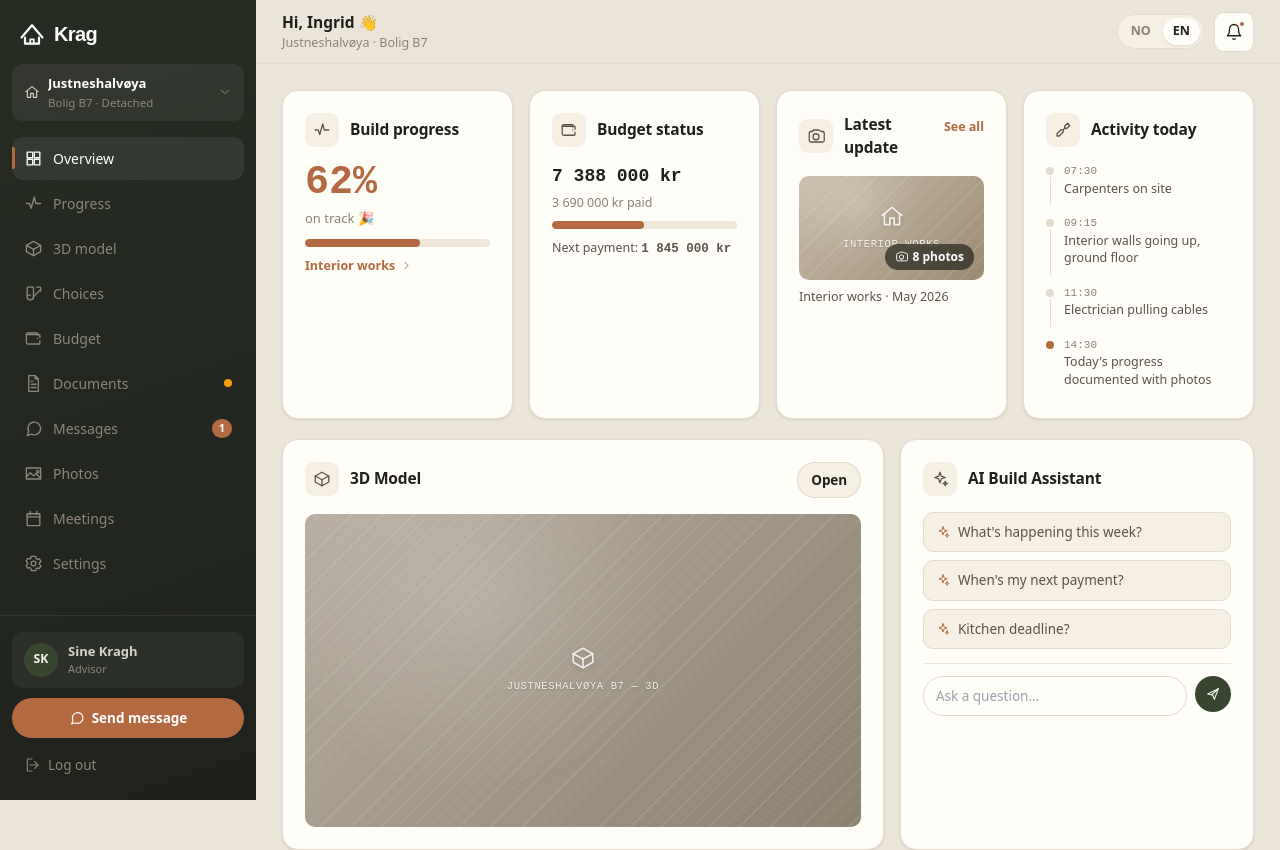
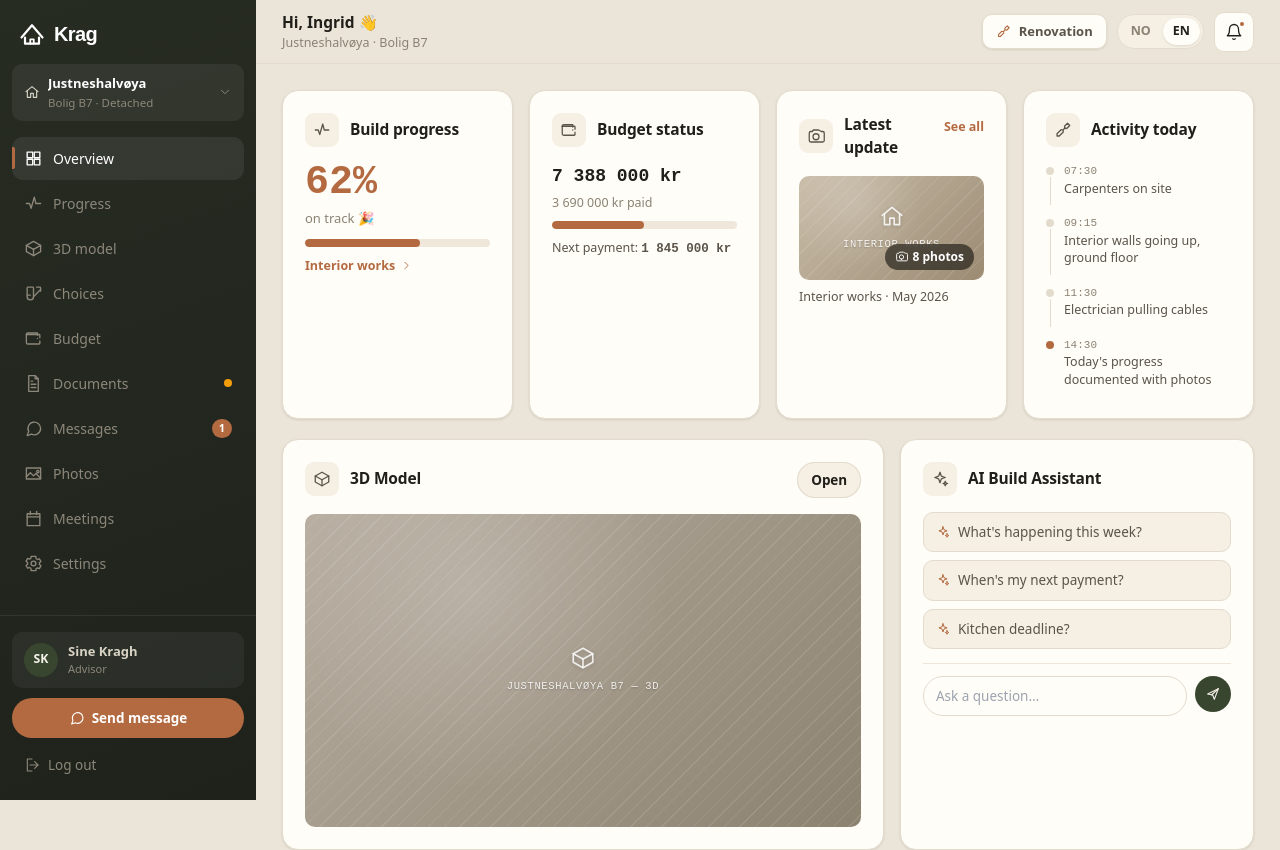
Before and after one commit to vinayyt/krag-portal, a Next.js app: page /en/dashboard in a window 1280 px wide. Shown: the top 850 px of the page. Built offline with nearby package versions, Linux system fonts and the light colour scheme.

Commit message:
feat: add renovation shortcut link to build dashboard topbar

```diff
--- a/src/components/screens/dashboard/dashboard-shell.tsx
+++ b/src/components/screens/dashboard/dashboard-shell.tsx
@@ -307,6 +307,21 @@ export function DashboardShell() {
           </div>
 
           <div style={{ display: "flex", alignItems: "center", gap: 10 }}>
+            {/* Project switcher */}
+            <Link
+              href={`/${locale}/reno`}
+              style={{
+                display: "inline-flex", alignItems: "center", gap: 8,
+                padding: "7px 13px", borderRadius: 10,
+                background: "var(--surface)", border: "1px solid var(--line)",
+                boxShadow: "var(--shadow-sm)", textDecoration: "none",
+                fontSize: 13, fontWeight: 600, color: "var(--ink-2)",
+              }}
+            >
+              <Icon name="tools" size={15} style={{ color: "var(--accent)" }} />
+              {locale === "en" ? "Renovation" : "Renovering"}
+            </Link>
+
             {/* Lang toggle */}
             <div
               style={{
```
